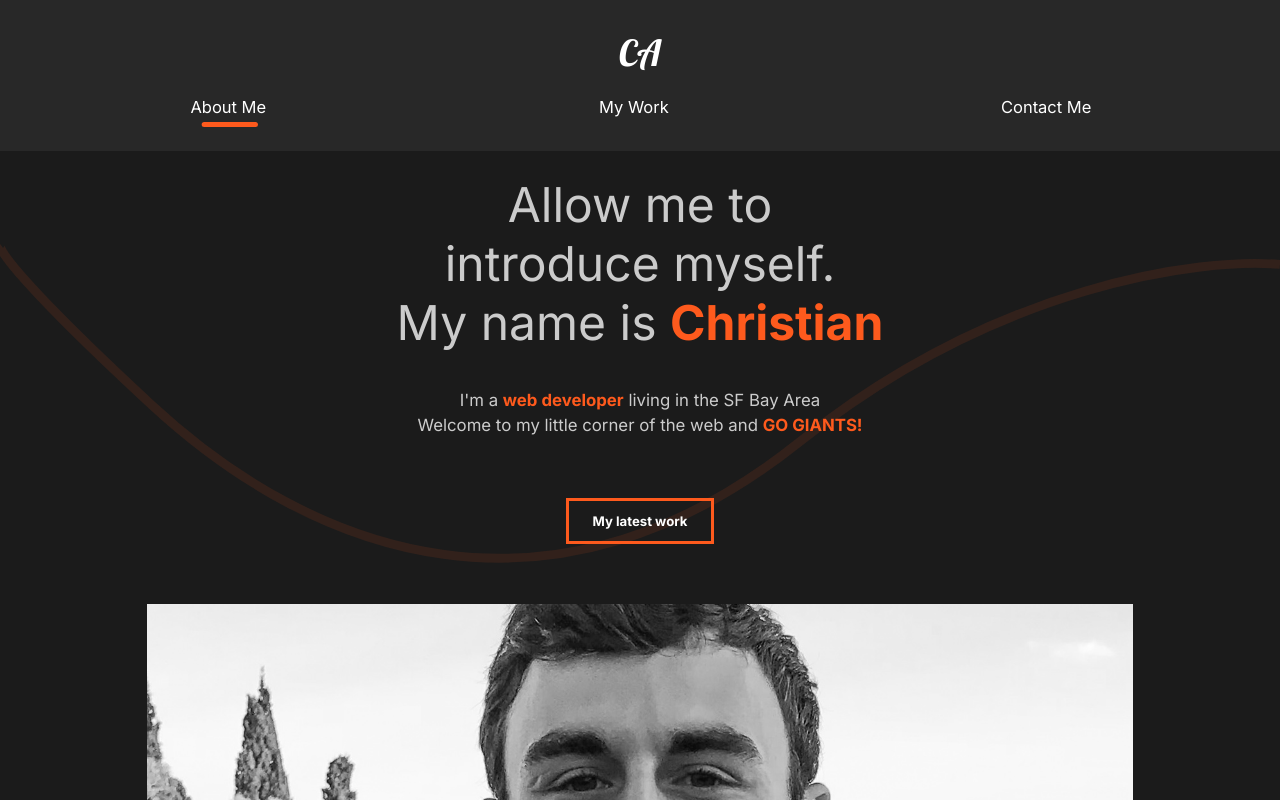
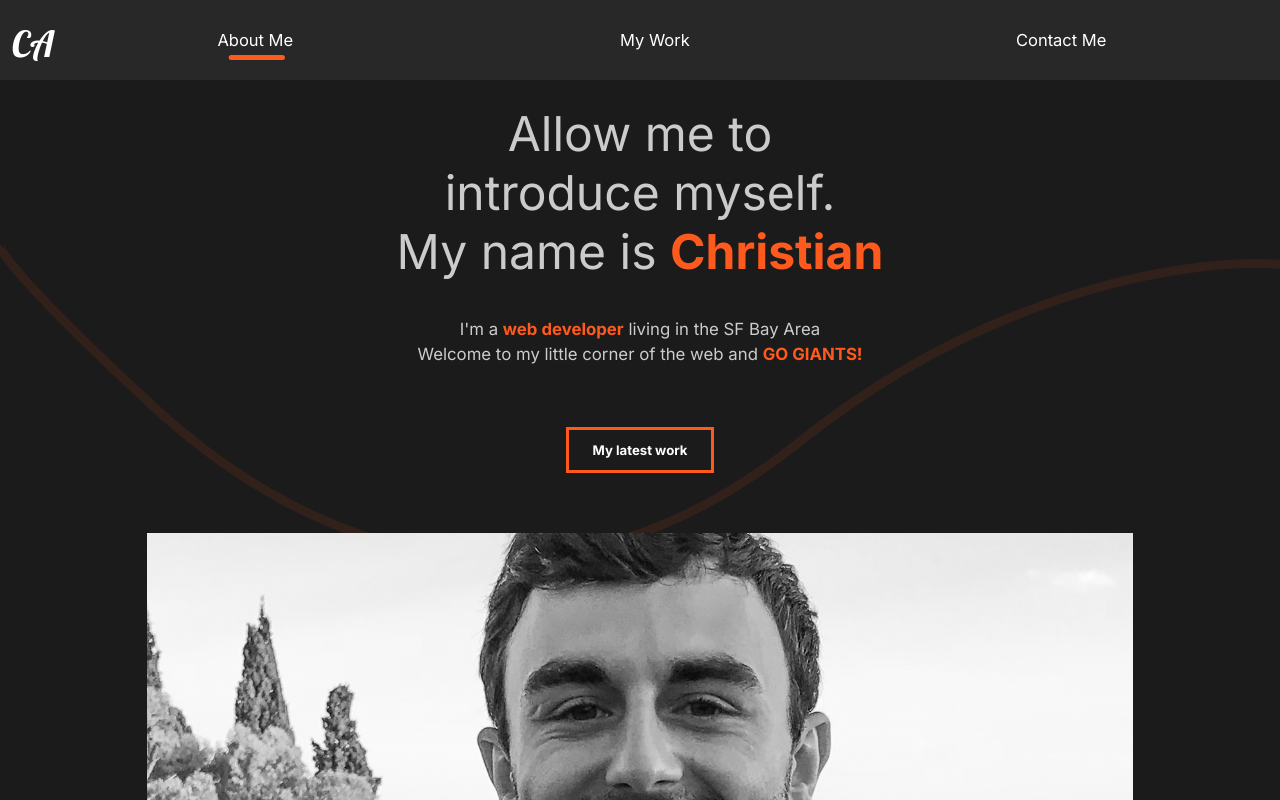
Before and after one commit to christiananagnostou/www, a React (Create React App) app: page / in a window 1280 px wide. Shown: the top 800 px of the page. Built offline with nearby package versions, Linux system fonts and the light colour scheme.

Commit message:
raafactor nav items

```diff
--- a/src/components/Nav.js
+++ b/src/components/Nav.js
@@ -1,12 +1,44 @@
-import React from "react";
+import React, { useState, useEffect } from "react";
 import { Link, useLocation } from "react-router-dom";
 import styled from "styled-components";
 import { motion } from "framer-motion";
 
 function Nav() {
   const { pathname } = useLocation();
+
+  const [hidden, setHidden] = useState(false);
+
+  useEffect(() => {
+    const threshold = 0;
+    let lastScrollY = window.pageYOffset;
+    let ticking = false;
+
+    const updatehidden = () => {
+      const scrollY = window.pageYOffset;
+
+      if (Math.abs(scrollY - lastScrollY) < threshold) {
+        ticking = false;
+        return;
+      }
+      setHidden(scrollY > lastScrollY ? true : false);
+      lastScrollY = scrollY > 0 ? scrollY : 0;
+      ticking = false;
+    };
+
+    const onScroll = () => {
+      if (!ticking) {
+        window.requestAnimationFrame(updatehidden);
+        ticking = true;
+      }
+    };
+
+    window.addEventListener("scroll", onScroll);
+
+    return () => window.removeEventListener("scroll", onScroll);
+  }, [hidden]);
+
   return (
-    <StyledNav>
+    <StyledNav style={hidden ? { top: "-10vh" } : { top: 0 }}>
       <h1>
         <Link id="logo" to="/">
           CA
@@ -43,7 +75,7 @@ function Nav() {
 }
 
 const StyledNav = styled.nav`
-  min-height: 10vh;
+  height: 10vh;
   display: flex;
   margin: auto;
   justify-content: space-between;
@@ -51,8 +83,8 @@ const StyledNav = styled.nav`
   padding: 1rem 10rem;
   background: #282828;
   position: sticky;
-  top: 0;
   z-index: 999;
+  transition: all 0.5s ease;
   a {
     color: white;
     text-decoration: none;
@@ -71,8 +103,7 @@ const StyledNav = styled.nav`
     font-weight: lighter;
   }
   @media (max-width: 1300px) {
-    flex-direction: column;
-    padding: 2rem 1rem;
+    padding: 1rem 1rem;
     #logo {
       text-align: center;
       display: inline-block;
@@ -80,7 +111,6 @@ const StyledNav = styled.nav`
       font-size: 3rem;
     }
     ul {
-      padding: 2rem 1rem 1rem;
       justify-content: space-around;
       width: 100%;
     }
```
